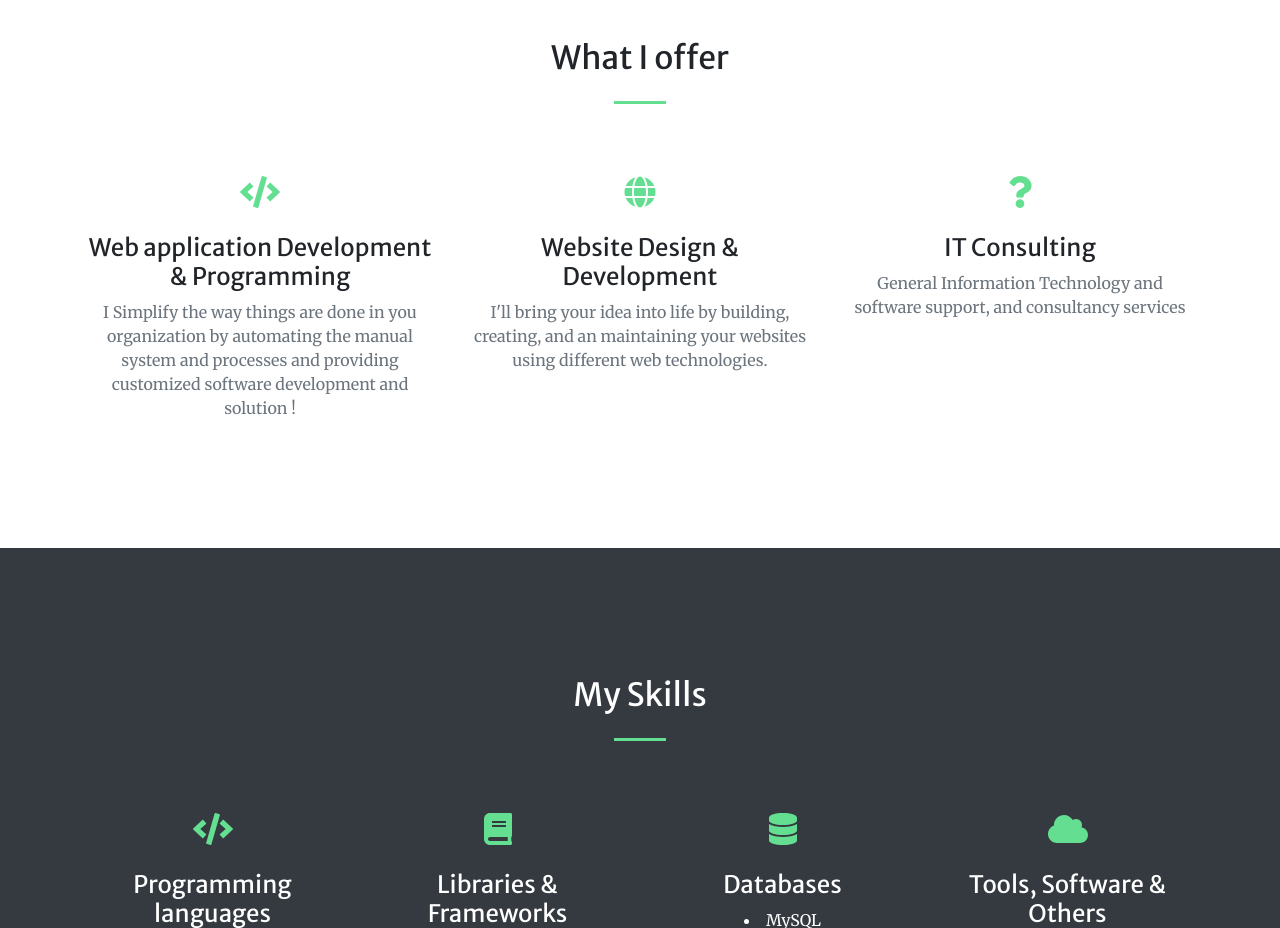
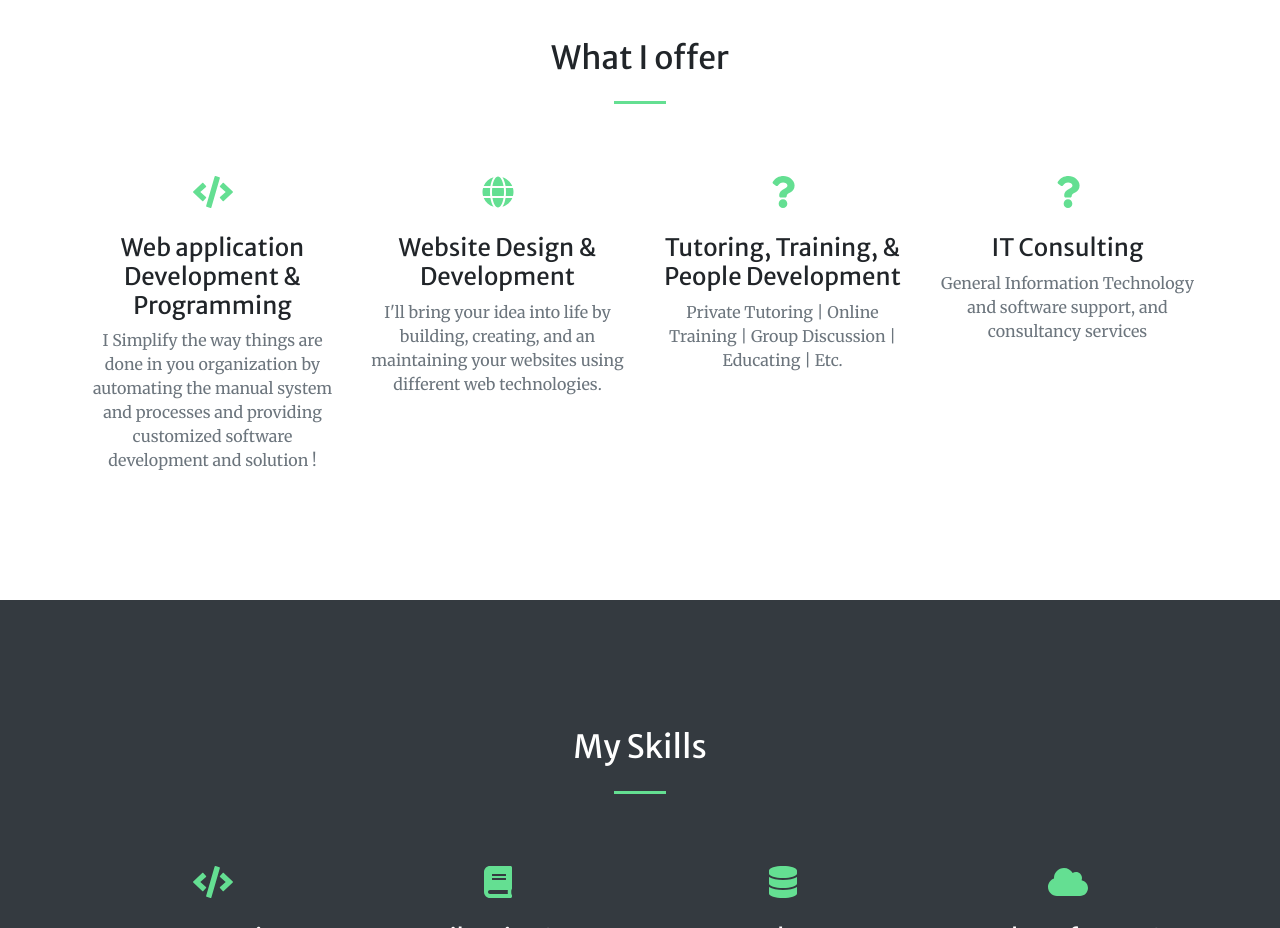
Before and after one commit to sosmongare/msnmongare.github.io-1, a plain HTML site: page index.html in a window 1280 px wide. Shown: the part 1720-2648 px from the top of the page. Drawn offline with nearby package versions, Linux system fonts and the light colour scheme.

Commit message:
Index.html
Changes

```diff
--- a/index.html
+++ b/index.html
@@ -80,21 +80,28 @@ I'm a Software Engineer based in Nairobi, KE specializing in building (and occas
                 <h2 class="text-center mt-0">What I offer</h2>
                 <hr class="divider my-4" />
                 <div class="row">
-                    <div class="col-lg-4 col-md-6 text-center">
+                    <div class="col-lg-3 col-md-6 text-center">
                         <div class="mt-5">
                             <i class="fas fa-2x fa-code text-primary mb-4"></i>
                             <h3 class="h4 mb-2">Web application Development & Programming</h3>
                             <p class="text-muted mb-0">I Simplify the way things are done in you organization by automating the manual system and processes and providing customized software development and solution !</p>
                         </div>
                     </div>
-                    <div class="col-lg-4 col-md-6 text-center">
+                    <div class="col-lg-3 col-md-6 text-center">
                         <div class="mt-5">
                             <i class="fas fa-2x fa-globe text-primary mb-4"></i>
                             <h3 class="h4 mb-2">Website Design & Development</h3>
                             <p class="text-muted mb-0">I'll bring your idea into life by building, creating, and an maintaining your websites using different web technologies.</p>
                         </div>
                     </div>
-                    <div class="col-lg-4 col-md-6 text-center">
+                    <div class="col-lg-3 col-md-6 text-center">
+                        <div class="mt-5">
+                            <i class="fas fa-2x fa-question text-primary mb-4"></i>
+                            <h3 class="h4 mb-2">Tutoring, Training, & People Development</h3>
+                            <p class="text-muted mb-0">Private Tutoring | Online Training | Group Discussion | Educating | Etc.</p>
+                        </div>
+                    </div>
+                    <div class="col-lg-3 col-md-6 text-center">
                         <div class="mt-5">
                             <i class="fas fa-2x fa-question text-primary mb-4"></i>
                             <h3 class="h4 mb-2">IT Consulting</h3>
```
